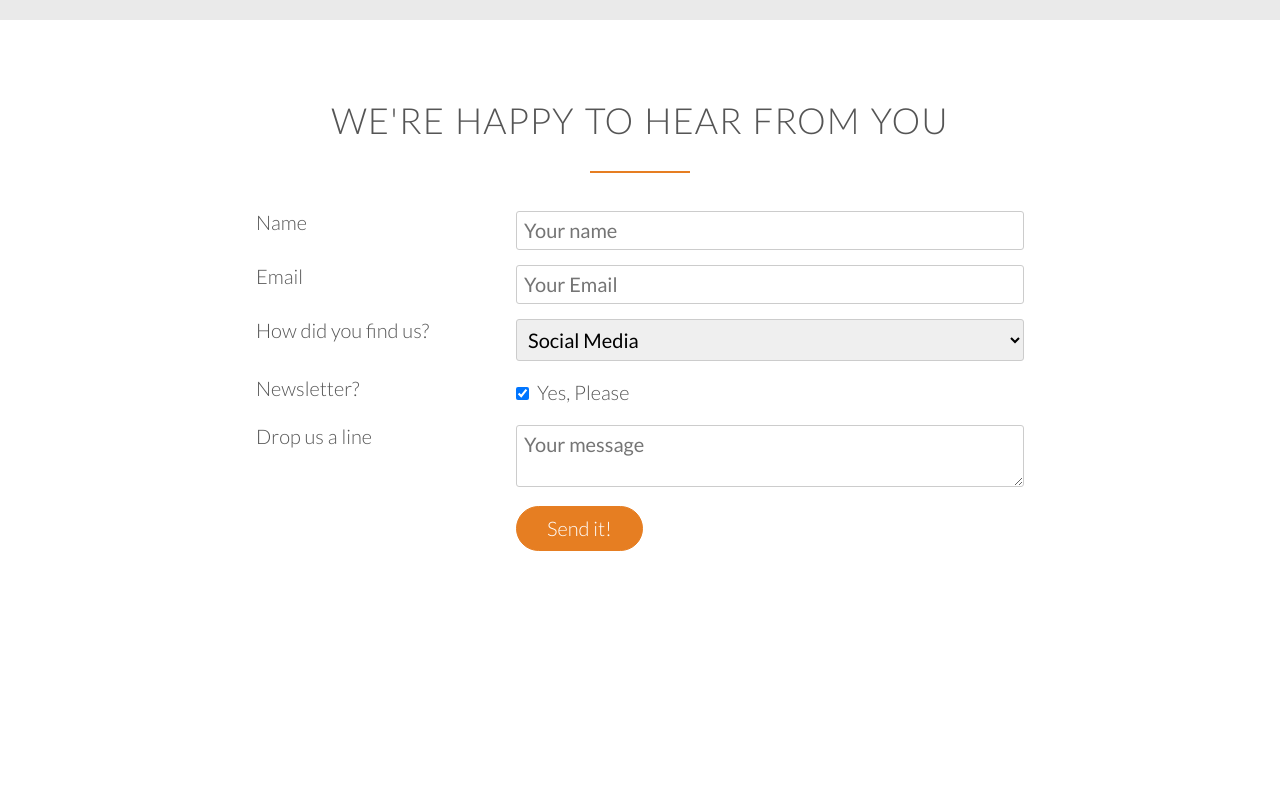
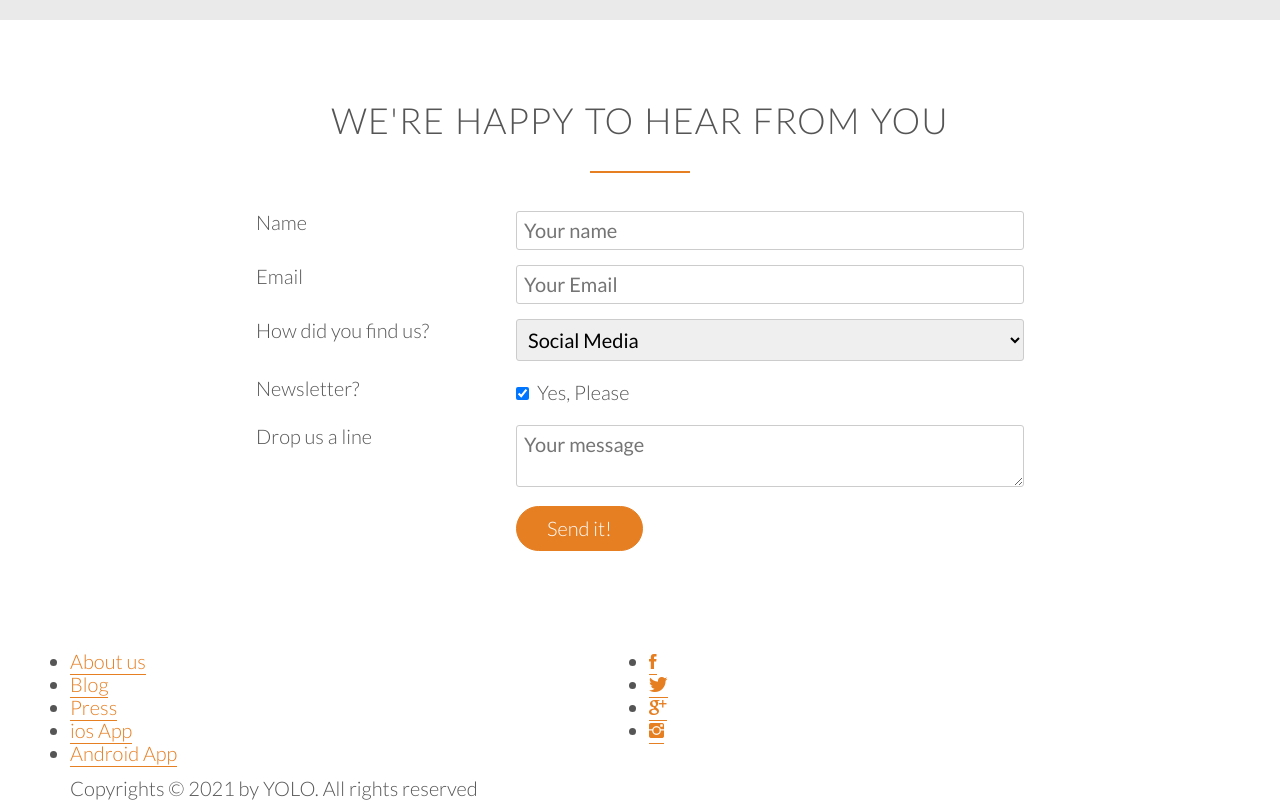
Before and after one commit to nehruperumalla/HTML-CSS, a plain HTML site: page omnifood/index.html in a window 1280 px wide. Shown: the part 4566-5366 px from the top of the page. Before the commit the page ends 5205 px from the top, so only its background shows below. Drawn offline with Linux system fonts and the light colour scheme; files whose address does not match are found by name.

Commit message:
feat: Footer HTML Completed

```diff
--- a/omnifood/index.html
+++ b/omnifood/index.html
@@ -438,19 +438,60 @@
                 </form>
             </div>
         </section>
+        <footer>
+            <div class="row">
+                <div class="col span-1-of-2">
+                    <ul class="footer-nav">
+                        <li>
+                            <a href="#">About us</a>
+                        </li>
+                        <li>
+                            <a href="#">Blog</a>
+                        </li>
+                        <li>
+                            <a href="#">Press</a>
+                        </li>
+                        <li>
+                            <a href="#">ios App</a>
+                        </li>
+                        <li>
+                            <a href="#">Android App</a>
+                        </li>
+                    </ul>
+                </div>
+                <div class="col span-1-of-2">
+                    <ul class="social-links">
+                        <li>
+                            <a href="#"><i class="ion-social-facebook"></i></a>
+                        </li>
+                        <li>
+                            <a href="#"><i class="ion-social-twitter"></i></a>
+                        </li>
+                        <li>
+                            <a href="#"><i class="ion-social-googleplus"></i></a>
+                        </li>
+                        <li>
+                            <a href="#"><i class="ion-social-instagram"></i></a>
+                        </li>
+                    </ul>
+                </div>
+            </div>
+            <div class="row">
+                <p>Copyrights &copy; 2021 by YOLO. All rights reserved</p>
+            </div>
+        </footer>
 
     </body>
 </html>
 
-<!--
-Section 7: Contact form
-Title: We're happy to hear from you
+<!--Navigation:
+1. About us
+2. Blog
+3. Press
+4. iOS App
+5. Android App
 
-Fields to include:
-Name
-Email
-How did you find us?
-Newsletter
-Drop us a line
+Also include links to facebook, twitter, google+ and Instagram accounts.
+
 
 -->
```
